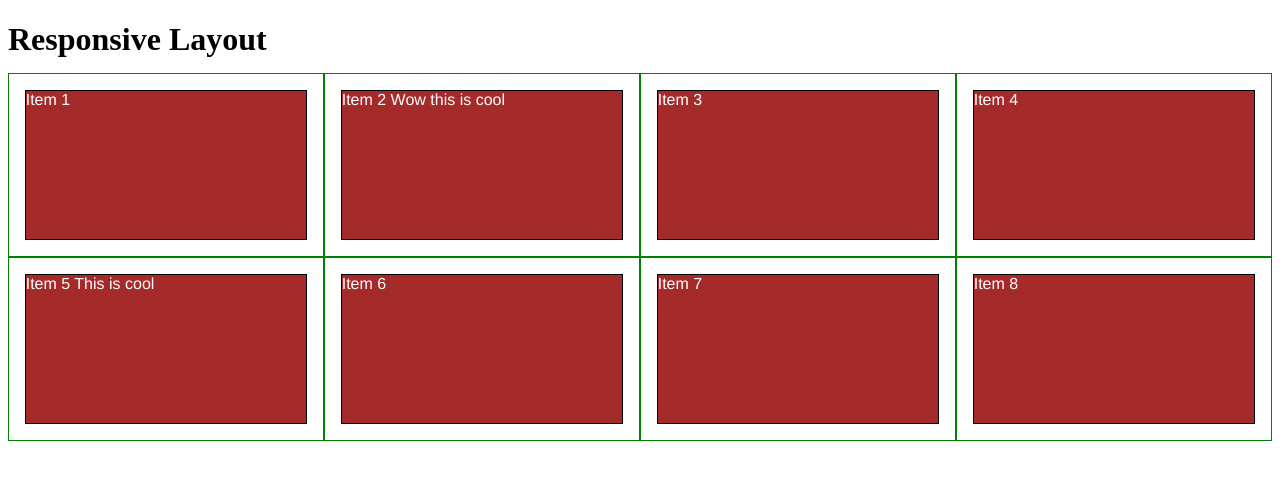
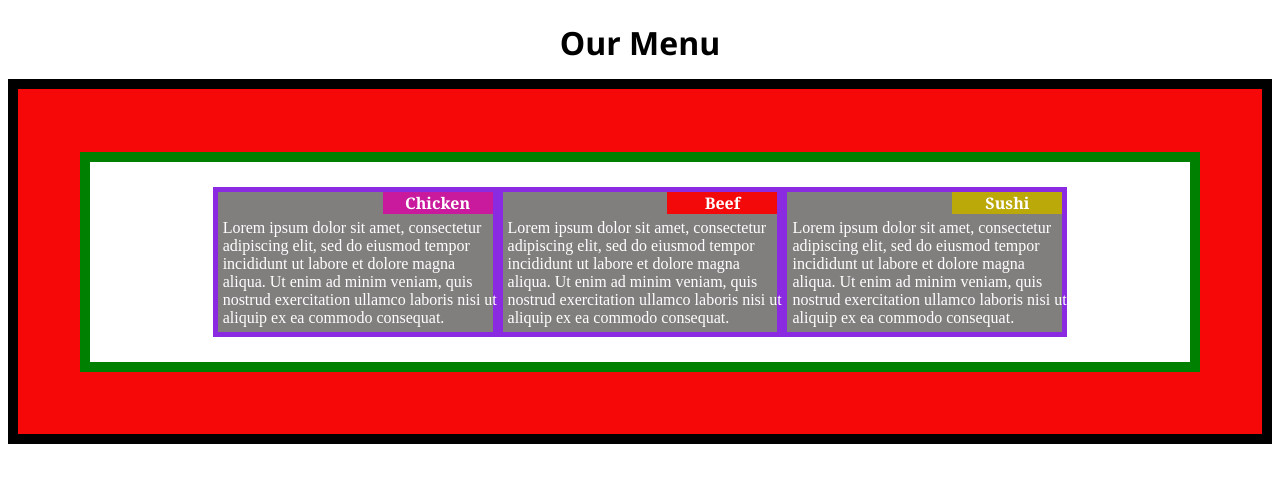
Before and after one commit to mrlnoronha/module2-solution, a plain HTML site: page index.html in a window 1280 px wide. Drawn offline with Linux system fonts and the light colour scheme.

Commit message:
index box onde type version one

```diff
--- /dev/null
+++ b/css/style-1.css
@@ -0,0 +1,120 @@
+/********** Base styles **********/
+* {
+    box-sizing: border-box;
+    border:1px solid rgb(245, 5, 5);
+  }
+  h1 {
+    margin-bottom: 1px;
+    align-items: center;
+    text-align: center;
+  }
+
+  p {
+    border: 1px solid rgb(231, 197, 4);
+    background-color: #f7f308;
+    /*width: 25%;*/
+    /*height: 25%;*/
+    /*margin-right:auto;*/
+    margin-left: 75%;
+    font-family: Helvetica;
+    text-align: center;
+
+
+/* Simple Responsive Framework. */
+.row {
+    width: 100%;
+    border: 5px solid rgb(20, 6, 219);
+    background-color: #f70808;
+    /*margin-left: 5%;*/
+
+  }
+
+
+/********** Large devices only **********/
+@media (min-width: 1200px) {
+    .col-lg-1, .col-lg-2, .col-lg-3, .col-lg-4, .col-lg-5, .col-lg-6, .col-lg-7, .col-lg-8, .col-lg-9, .col-lg-10, .col-lg-11, .col-lg-12 {
+      float: left;
+      border: 1px solid rgb(0, 0, 0);
+    }
+    .col-lg-1 {
+      width: 8.33%;
+    }
+    .col-lg-2 {
+      width: 16.66%;
+    }
+    .col-lg-3 {
+      width: 25%;
+      border: 1px solid blueviolet;
+    }
+    .col-lg-4 {
+      width: 33.33%;
+    }
+    .col-lg-5 {
+      width: 41.66%;
+    }
+    .col-lg-6 {
+      width: 50%;
+    }
+    .col-lg-7 {
+      width: 58.33%;
+    }
+    .col-lg-8 {
+      width: 66.66%;
+    }
+    .col-lg-9 {
+      width: 74.99%;
+    }
+    .col-lg-10 {
+      width: 83.33%;
+    }
+    .col-lg-11 {
+      width: 91.66%;
+    }
+    .col-lg-12 {
+      width: 100%;
+    }
+  }
+
+  /********** Medium devices only **********/
+  @media (min-width: 950px) and (max-width: 1199px) {
+    .col-md-1, .col-md-2, .col-md-3, .col-md-4, .col-md-5, .col-md-6, .col-md-7, .col-md-8, .col-md-9, .col-md-10, .col-md-11, .col-md-12 {
+      float: left;
+      border: 1px solid green;
+    }
+    .col-md-1 {
+      width: 8.33%;
+    }
+    .col-md-2 {
+      width: 16.66%;
+    }
+    .col-md-3 {
+      width: 25%;
+    }
+    .col-md-4 {
+      width: 33.33%;
+    }
+    .col-md-5 {
+      width: 41.66%;
+    }
+    .col-md-6 {
+      width: 50%;
+    }
+    .col-md-7 {
+      width: 58.33%;
+    }
+    .col-md-8 {
+      width: 66.66%;
+    }
+    .col-md-9 {
+      width: 74.99%;
+    }
+    .col-md-10 {
+      width: 83.33%;
+    }
+    .col-md-11 {
+      width: 91.66%;
+    }
+    .col-md-12 {
+      width: 100%;
+    }
+  }
--- /dev/null
+++ b/css/style-2.css
@@ -0,0 +1,178 @@
+/********** Base styles **********/
+h1 {
+    margin-bottom: 15px;
+    align-items: center;
+    text-align: center;
+    font-family: 'Segoe UI', Tahoma, Geneva, Verdana, sans-serif;
+  }
+
+
+.flex-box {
+    display: flex;
+    align-items: center;
+    justify-content: center;
+    border: 10px solid black;
+  }
+
+
+  .container-box {
+    background-color: white;
+    height: 200px;
+    border:10px solid green;
+    margin: 5%;
+  }
+
+  .content-box {
+    background-color: rgb(129, 126, 126);
+    color: white;
+    text-align: right;
+    width: 40%;
+    right: 40%;
+    border: 10px solid;
+
+  }
+
+  .content-title {
+    /*background-color: rgb(9, 7, 75);*/
+    margin-left: 60%;
+    color: white;
+    text-align: center;
+    height: 60%;
+    width: 40%;
+    right: 25px;
+    border: 0px solid red;
+
+  }
+
+  .content-text {
+    /*background-color: black;*/
+    color: white;
+    text-align: left;
+    width: 100%;
+    right: 100%;
+    border: 0px solid grey;
+    margin: 5px;
+    text-align:left;
+  }
+
+  .content-title-chicken {
+    background-color: rgb(201, 25, 157);
+    font-family: Georgia, 'Times New Roman', Times, serif;
+    font-weight: bold;
+  }
+
+  .content-title-beef {
+    background-color: rgb(243, 9, 9);
+    font-family: Georgia, 'Times New Roman', Times, serif;
+    font-weight: bold;
+  }
+
+  .content-title-sushi {
+    background-color: rgb(187, 169, 9);
+    font-family: Georgia, 'Times New Roman', Times, serif;
+    font-weight: bold;
+  }
+
+  /* Simple Responsive Framework. */
+  .row {
+
+    border: 15px solid rgb(20, 6, 219);
+    background-color: #f70808;
+    /*align-items: center;*/
+    /*margin-left: 5%;*/
+    display: flex;
+    align-items: center;
+    justify-content: center;
+    border: 10px solid black;
+
+  }
+
+  /********** Large devices only **********/
+  @media (min-width: 1200px) {
+    .col-lg-1, .col-lg-2, .col-lg-3, .col-lg-4, .col-lg-5, .col-lg-6, .col-lg-7, .col-lg-8, .col-lg-9, .col-lg-10, .col-lg-11, .col-lg-12 {
+      float: left;
+      border: 1px solid rgb(0, 0, 0);
+    }
+    .col-lg-1 {
+      width: 8.33%;
+    }
+    .col-lg-2 {
+      width: 16.66%;
+    }
+    .col-lg-3 {
+      width: 25%;
+      border: 5px solid blueviolet;
+      align-items: center;
+    }
+    .col-lg-4 {
+      width: 33.33%;
+    }
+    .col-lg-5 {
+      width: 41.66%;
+    }
+    .col-lg-6 {
+      width: 50%;
+    }
+    .col-lg-7 {
+      width: 58.33%;
+    }
+    .col-lg-8 {
+      width: 66.66%;
+    }
+    .col-lg-9 {
+      width: 74.99%;
+    }
+    .col-lg-10 {
+      width: 83.33%;
+    }
+    .col-lg-11 {
+      width: 91.66%;
+    }
+    .col-lg-12 {
+      width: 100%;
+    }
+  }
+
+  /********** Medium devices only **********/
+  @media (min-width: 950px) and (max-width: 1199px) {
+    .col-md-1, .col-md-2, .col-md-3, .col-md-4, .col-md-5, .col-md-6, .col-md-7, .col-md-8, .col-md-9, .col-md-10, .col-md-11, .col-md-12 {
+      float: left;
+      border: 1px solid green;
+    }
+    .col-md-1 {
+      width: 8.33%;
+    }
+    .col-md-2 {
+      width: 16.66%;
+    }
+    .col-md-3 {
+      width: 25%;
+    }
+    .col-md-4 {
+      width: 33.33%;
+    }
+    .col-md-5 {
+      width: 41.66%;
+    }
+    .col-md-6 {
+      width: 50%;
+    }
+    .col-md-7 {
+      width: 58.33%;
+    }
+    .col-md-8 {
+      width: 66.66%;
+    }
+    .col-md-9 {
+      width: 74.99%;
+    }
+    .col-md-10 {
+      width: 83.33%;
+    }
+    .col-md-11 {
+      width: 91.66%;
+    }
+    .col-md-12 {
+      width: 100%;
+    }
+  }
--- /dev/null
+++ b/css/style.css
@@ -0,0 +1,129 @@
+
+
+
+
+/********** Base styles **********/
+* {
+    box-sizing: border-box;
+    justify-content: center;
+  }
+  h1 {
+    margin-bottom: 15px;
+    align-items: center;
+    text-align: center;
+  }
+
+  .box_titulo {
+    border: 1px solid rgb(231, 197, 4);
+    background-color: #f7f308;
+    /*width: 0%;*/
+    height: 20%;
+    margin-right:auto;
+    margin-left: 75%;
+    font-family: Helvetica;
+    text-align: center;
+
+  }
+  .box{
+      color:black;
+  }
+
+  /* Simple Responsive Framework. */
+  .row {
+    width: 90%;
+    border: 15px solid rgb(20, 6, 219);
+    background-color: #f70808;
+    /*align-items: center;*/
+    /*margin-left: 5%;*/
+
+  }
+
+  /********** Large devices only **********/
+  @media (min-width: 1200px) {
+    .col-lg-1, .col-lg-2, .col-lg-3, .col-lg-4, .col-lg-5, .col-lg-6, .col-lg-7, .col-lg-8, .col-lg-9, .col-lg-10, .col-lg-11, .col-lg-12 {
+      float: left;
+      border: 1px solid rgb(0, 0, 0);
+    }
+    .col-lg-1 {
+      width: 8.33%;
+    }
+    .col-lg-2 {
+      width: 16.66%;
+    }
+    .col-lg-3 {
+      width: 25%;
+      border: 5px solid blueviolet;
+      align-items: center;
+    }
+    .col-lg-4 {
+      width: 33.33%;
+    }
+    .col-lg-5 {
+      width: 41.66%;
+    }
+    .col-lg-6 {
+      width: 50%;
+    }
+    .col-lg-7 {
+      width: 58.33%;
+    }
+    .col-lg-8 {
+      width: 66.66%;
+    }
+    .col-lg-9 {
+      width: 74.99%;
+    }
+    .col-lg-10 {
+      width: 83.33%;
+    }
+    .col-lg-11 {
+      width: 91.66%;
+    }
+    .col-lg-12 {
+      width: 100%;
+    }
+  }
+
+  /********** Medium devices only **********/
+  @media (min-width: 950px) and (max-width: 1199px) {
+    .col-md-1, .col-md-2, .col-md-3, .col-md-4, .col-md-5, .col-md-6, .col-md-7, .col-md-8, .col-md-9, .col-md-10, .col-md-11, .col-md-12 {
+      float: left;
+      border: 1px solid green;
+    }
+    .col-md-1 {
+      width: 8.33%;
+    }
+    .col-md-2 {
+      width: 16.66%;
+    }
+    .col-md-3 {
+      width: 25%;
+    }
+    .col-md-4 {
+      width: 33.33%;
+    }
+    .col-md-5 {
+      width: 41.66%;
+    }
+    .col-md-6 {
+      width: 50%;
+    }
+    .col-md-7 {
+      width: 58.33%;
+    }
+    .col-md-8 {
+      width: 66.66%;
+    }
+    .col-md-9 {
+      width: 74.99%;
+    }
+    .col-md-10 {
+      width: 83.33%;
+    }
+    .col-md-11 {
+      width: 91.66%;
+    }
+    .col-md-12 {
+      width: 100%;
+    }
+  }
--- a/index.html
+++ b/index.html
@@ -2,136 +2,22 @@
 <html>
 <head>
 <meta charset="utf-8">
-<title>Responsive Layout</title>
-<style>
-
-/********** Base styles **********/
-* {
-  box-sizing: border-box;
-}
-h1 {
-  margin-bottom: 15px;
-}
-
-p {
-  border: 1px solid black;
-  background-color: #A52A2A;
-  width: 90%;
-  height: 150px;
-  margin-right: auto;
-  margin-left: auto;
-  font-family: Helvetica;
-  color: white;
-}
-
-/* Simple Responsive Framework. */
-.row {
-  width: 100%;
-}
-
-/********** Large devices only **********/
-@media (min-width: 1200px) {
-  .col-lg-1, .col-lg-2, .col-lg-3, .col-lg-4, .col-lg-5, .col-lg-6, .col-lg-7, .col-lg-8, .col-lg-9, .col-lg-10, .col-lg-11, .col-lg-12 {
-    float: left;
-    border: 1px solid green;
-  }
-  .col-lg-1 {
-    width: 8.33%;
-  }
-  .col-lg-2 {
-    width: 16.66%;
-  }
-  .col-lg-3 {
-    width: 25%;
-  }
-  .col-lg-4 {
-    width: 33.33%;
-  }
-  .col-lg-5 {
-    width: 41.66%;
-  }
-  .col-lg-6 {
-    width: 50%;
-  }
-  .col-lg-7 {
-    width: 58.33%;
-  }
-  .col-lg-8 {
-    width: 66.66%;
-  }
-  .col-lg-9 {
-    width: 74.99%;
-  }
-  .col-lg-10 {
-    width: 83.33%;
-  }
-  .col-lg-11 {
-    width: 91.66%;
-  }
-  .col-lg-12 {
-    width: 100%;
-  }
-}
-
-/********** Medium devices only **********/
-@media (min-width: 950px) and (max-width: 1199px) {
-  .col-md-1, .col-md-2, .col-md-3, .col-md-4, .col-md-5, .col-md-6, .col-md-7, .col-md-8, .col-md-9, .col-md-10, .col-md-11, .col-md-12 {
-    float: left;
-    border: 1px solid green;
-  }
-  .col-md-1 {
-    width: 8.33%;
-  }
-  .col-md-2 {
-    width: 16.66%;
-  }
-  .col-md-3 {
-    width: 25%;
-  }
-  .col-md-4 {
-    width: 33.33%;
-  }
-  .col-md-5 {
-    width: 41.66%;
-  }
-  .col-md-6 {
-    width: 50%;
-  }
-  .col-md-7 {
-    width: 58.33%;
-  }
-  .col-md-8 {
-    width: 66.66%;
-  }
-  .col-md-9 {
-    width: 74.99%;
-  }
-  .col-md-10 {
-    width: 83.33%;
-  }
-  .col-md-11 {
-    width: 91.66%;
-  }
-  .col-md-12 {
-    width: 100%;
-  }
-}
-
-</style>
+<title>Assignment Solution for Module 2 - Marcio Noronha</title>
+<link rel="stylesheet" type="text/css" href="css/style-2.css">
 </head>
 <body>
-<h1>Responsive Layout</h1>
+    <h1>Our Menu</h1>
+    <div class="row">
 
-<div class="row">
-  <div class="col-lg-3 col-md-6"><p>Item 1</p></div>
-  <div class="col-lg-3 col-md-6"><p>Item 2 Wow this is cool</p></div>
-  <div class="col-lg-3 col-md-6"><p>Item 3</p></div>
-  <div class="col-lg-3 col-md-6"><p>Item 4</p></div>
-  <div class="col-lg-3 col-md-6"><p>Item 5 This is cool</p></div>
-  <div class="col-lg-3 col-md-6"><p>Item 6</p></div>
-  <div class="col-lg-3 col-md-6"><p>Item 7</p></div>
-  <div class="col-lg-3 col-md-6"><p>Item 8</p></div>
-</div>
+        <div class="flex-box container-box">
+            <div class="content-box col-lg-3 col-md-6"><div class="content-title content-title-chicken">Chicken</div><div class="content-text">Lorem ipsum dolor sit amet, consectetur adipiscing elit, sed do eiusmod tempor incididunt ut labore et dolore magna aliqua. Ut enim ad minim veniam, quis nostrud exercitation ullamco laboris nisi ut aliquip ex ea commodo consequat.</div></div>
+            <div class="content-box col-lg-3 col-md-6"><div class="content-title content-title-beef">Beef</div><div class="content-text">Lorem ipsum dolor sit amet, consectetur adipiscing elit, sed do eiusmod tempor incididunt ut labore et dolore magna aliqua. Ut enim ad minim veniam, quis nostrud exercitation ullamco laboris nisi ut aliquip ex ea commodo consequat.</div></div>
+            <div class="content-box col-lg-3 col-md-6"><div class="content-title content-title-sushi">Sushi</div><div class="content-text">Lorem ipsum dolor sit amet, consectetur adipiscing elit, sed do eiusmod tempor incididunt ut labore et dolore magna aliqua. Ut enim ad minim veniam, quis nostrud exercitation ullamco laboris nisi ut aliquip ex ea commodo consequat.</div></div>
+          </div>
+
+
+    </div>
+
 
 </body>
 </html>
```
